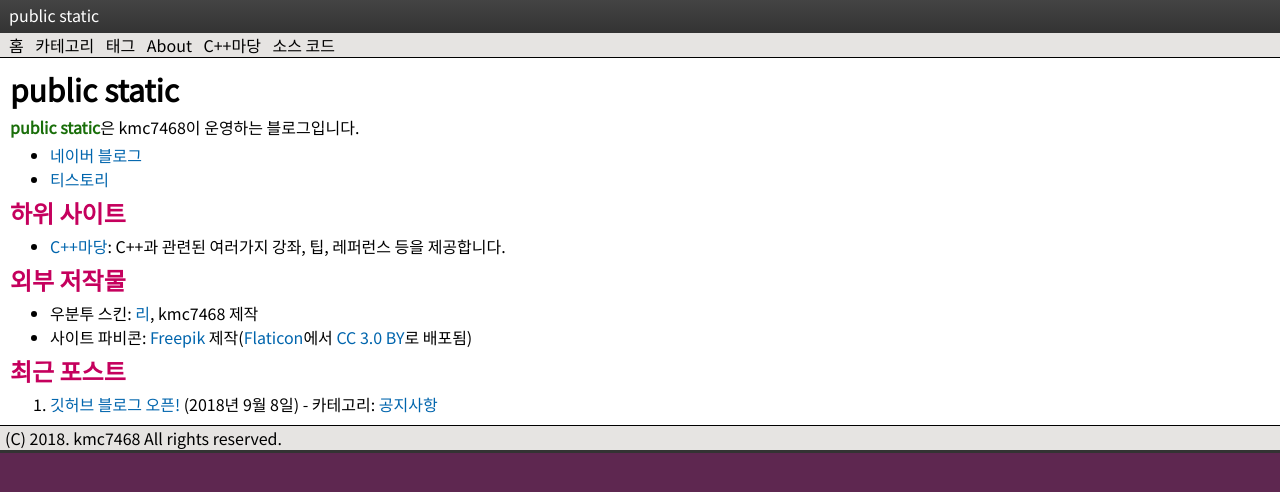
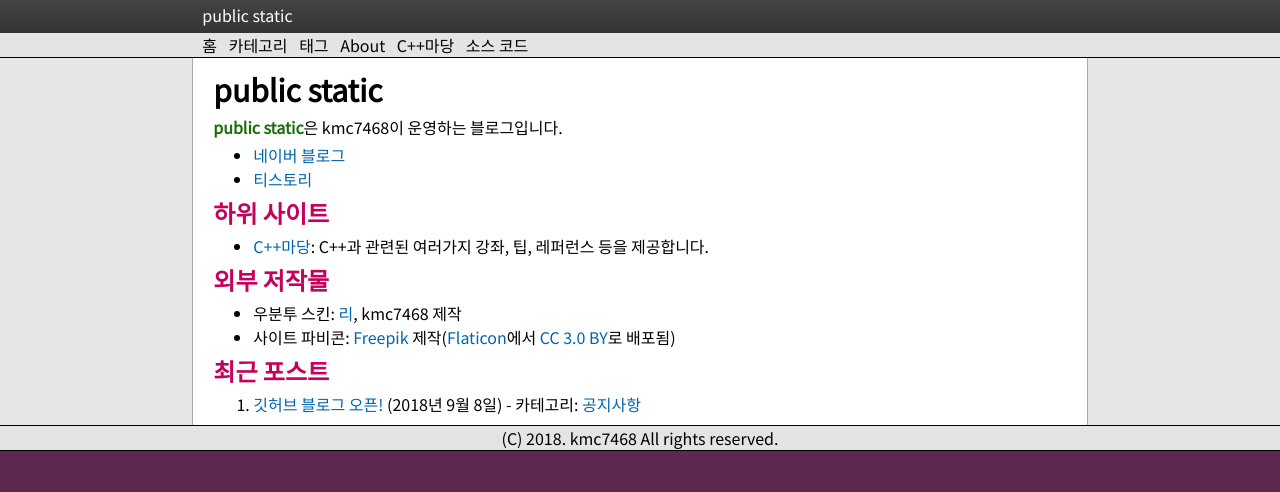
Before and after one commit to kmc7468/kmc7468.github.io, a Jekyll site: the page built from index.md, in a window 1280 px wide. Shown: the top 492 px of the page. Built offline with Jekyll 4.4.1, drawn with Linux system fonts in a browser that asks for light colours.

Commit message:
우분투 스킨의 UX 개선
화면의 가로 길이가 길어지면 컨트롤들을 전체적으로 가운데에 배치하도록 개선하였습니다.

```diff
--- a/_layouts/default.html
+++ b/_layouts/default.html
@@ -26,9 +26,11 @@
 		<nav class="notice-bar" id="notice-bar"></nav>
 	</header>
 
-	<section class="container" id="main">
-		{{ content }}
-	</section>
+	<div class="container-wrapper">
+		<section class="container" id="main">
+			{{ content }}
+		</section>
+	</div>
 
 	<footer class="footer">
 		<p>{{ site.footer_message }}</p>
--- a/css/style.scss
+++ b/css/style.scss
@@ -141,11 +141,19 @@ p {
 }
 
 // container
+.container-wrapper {
+	margin: 0px;
+	padding: 0px;
+
+	background-color: #E8E6E4;
+}
 .container#main {
+	margin-left: 0px;
+	margin-right: 0px;
 	padding-top: 5px;
 	padding-bottom: 5px;
-	padding-left: 10px;
-	padding-right: 10px;
+	padding-left: 20px;
+	padding-right: 20px;
 	overflow: hidden;
 
 	background-color: $color_white;
@@ -157,7 +165,7 @@ p {
 }
 .footer {
 	border-top: 1px solid $color_black;
-	border-bottom: 3px solid $color_cool_grey;
+	border-bottom: 1px solid $color_black;
 
 	background-color: $color_warm_grey_30;
 
--- a/css/style_desktop.scss
+++ b/css/style_desktop.scss
@@ -1,10 +1,13 @@
 ---
 ---
+
+@import "variables";
 
 @media(min-width: 600px) {
 	// header
 	.title-bar {
 		padding-left: 9px;
+		padding-right: 9px;
 
 		text-align: left;
 	}
@@ -16,16 +19,32 @@
 	}
 	.notice-bar {
 		padding-left: 9px;
-		padding-right: 5px;
-
-		text-align: left;
-	}
-
-	// footer
-	.footer {
-		padding-left: 5px;
-		padding-right: 5px;
+		padding-right: 9px;
 
 		text-align: left;
 	}
 }
+
+@media(min-width: 723px) {
+	// header
+	.title-bar {
+		padding-left: calc((100% - 700px) / 3 + 9px);
+		padding-right: calc((100% - 700px) / 3 + 9px);
+	}
+	.title-navigation {
+		padding-left: calc((100% - 700px) / 3 + 5px);
+		padding-right: calc((100% - 700px) / 3 + 5px);
+	}
+	.notice-bar {
+		padding-left: calc((100% - 700px) / 3 + 9px);
+		padding-right: calc((100% - 700px) / 3 + 9px);
+	}
+
+	// container
+	.container#main {
+		margin-left: calc((100% - 700px) / 3 - 1px);
+		margin-right: calc((100% - 700px) / 3 - 1px);
+		border-left: 1px solid $color_warm_grey;
+		border-right: 1px solid $color_warm_grey;
+	}
+}
```
